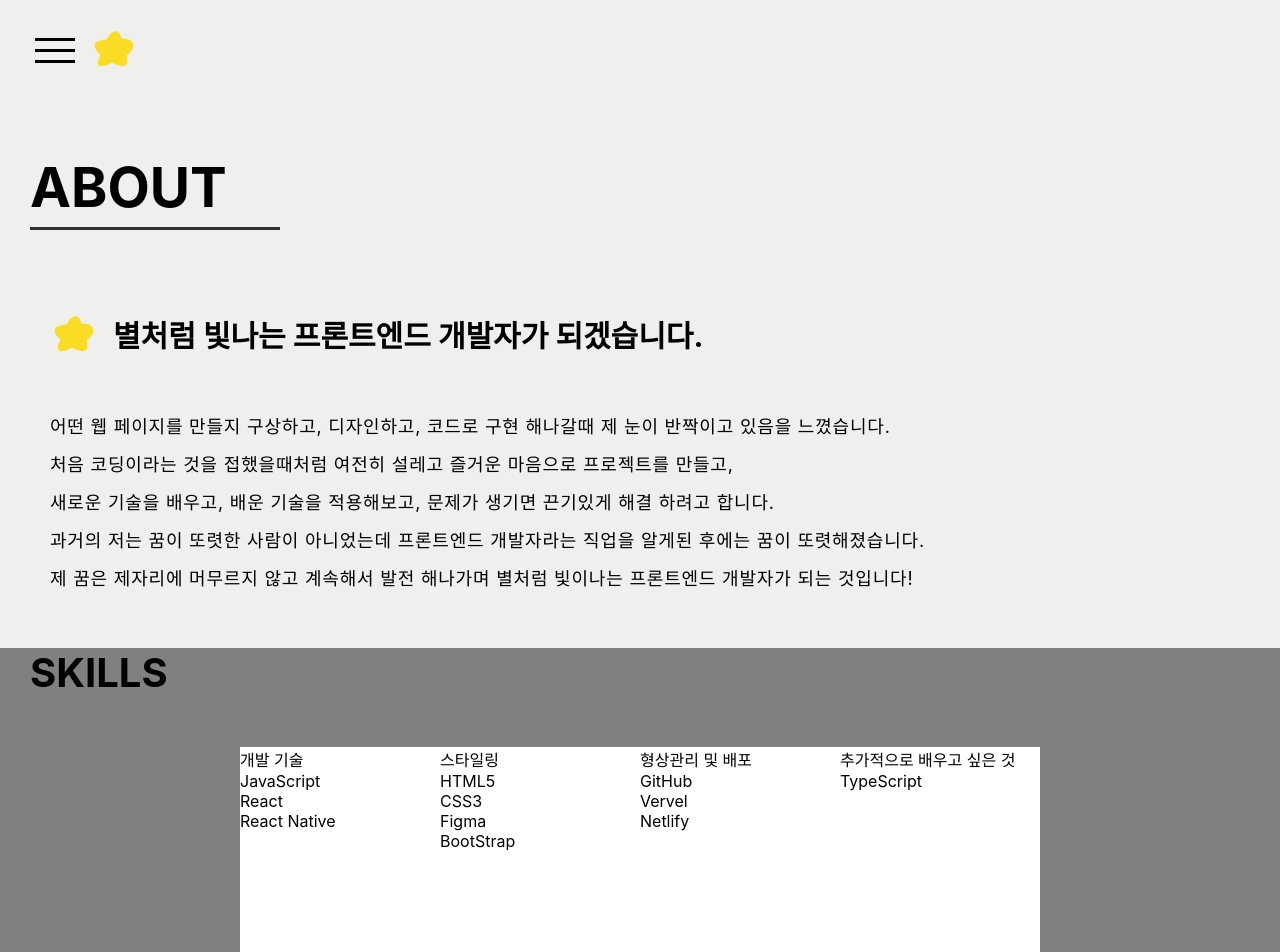
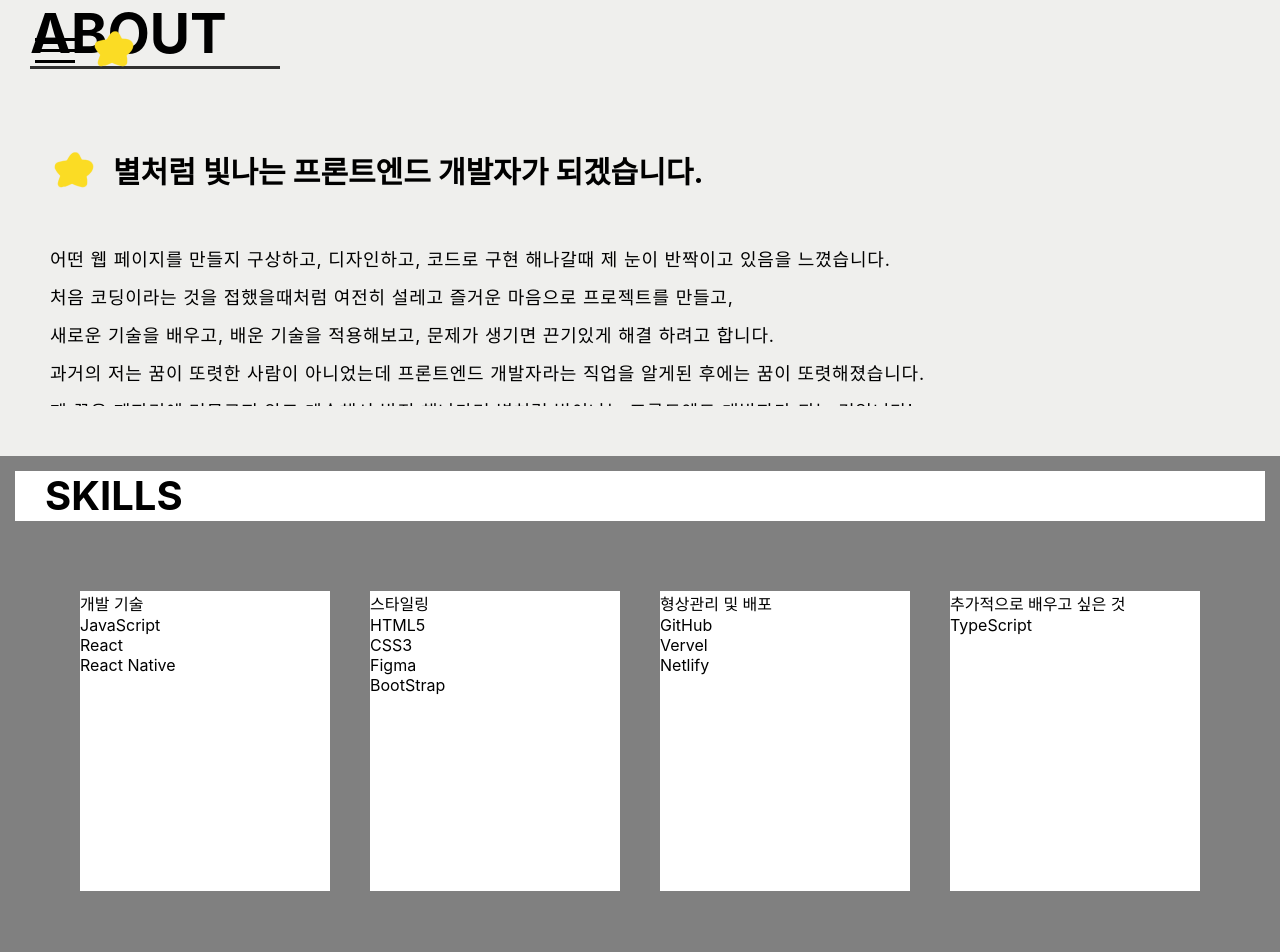
Before and after one commit to jizero1/react-portfolio3, a React (Create React App) app: page /#/about in a window 1280 px wide. Shown: the top 952 px of the page. Built offline with nearby package versions, Linux system fonts and the light colour scheme.

Commit message:
Homs.css About, Project 너비 수정

```diff
--- a/src/pages/About/About.css
+++ b/src/pages/About/About.css
@@ -3,7 +3,7 @@
 /* About 컴포넌트 스타일 */
 .about-container {
     width: 100vw;
-    height: 1200px;
+    height: 1800px;
     flex-direction: column;
 }
 .about-container .about-header {
@@ -62,17 +62,27 @@
 /* Skills 컴포넌트 스타일  */
 .skills-container {
     width: 100%;
+    height: 1500px;
     background-color: grey;
     flex-direction: column;
+    padding: 15px;
+    overflow: visible;
 }
 .skills-container .skills-heading {
+    width: 100%;
+    height: 50px;
+    background-color: white;
     font-size: 40px;
     font-weight: 700;
     padding-left: 30px;
     margin-bottom: 50px;
+    position: sticky;
+    top: 150px;
+    z-index: 1000;
 }
 .common-skills-box {
-    width: 200px;
+    width: 250px;
     height: 300px;
     background-color: white;
+    margin: 20px;
 }
--- a/src/pages/About/About.js
+++ b/src/pages/About/About.js
@@ -1,4 +1,4 @@
-import React from 'react';
+import React, {useState, useRef, useEffect} from 'react';
 import './About.css';
 import skillsData from './skillsData.json';
 
@@ -58,6 +58,7 @@ const GoalVision = () => {
 }
 
 const About = () => {
+
     return (
         <div className="about-container common-flex common-background">
             <p className="about-header">ABOUT</p>
--- a/src/pages/Home/Home.css
+++ b/src/pages/Home/Home.css
@@ -244,7 +244,7 @@
     }
 
     .common-info-box {
-        width: 350px;
+        width: 320px;
         height: 220px;
     }
 
```
